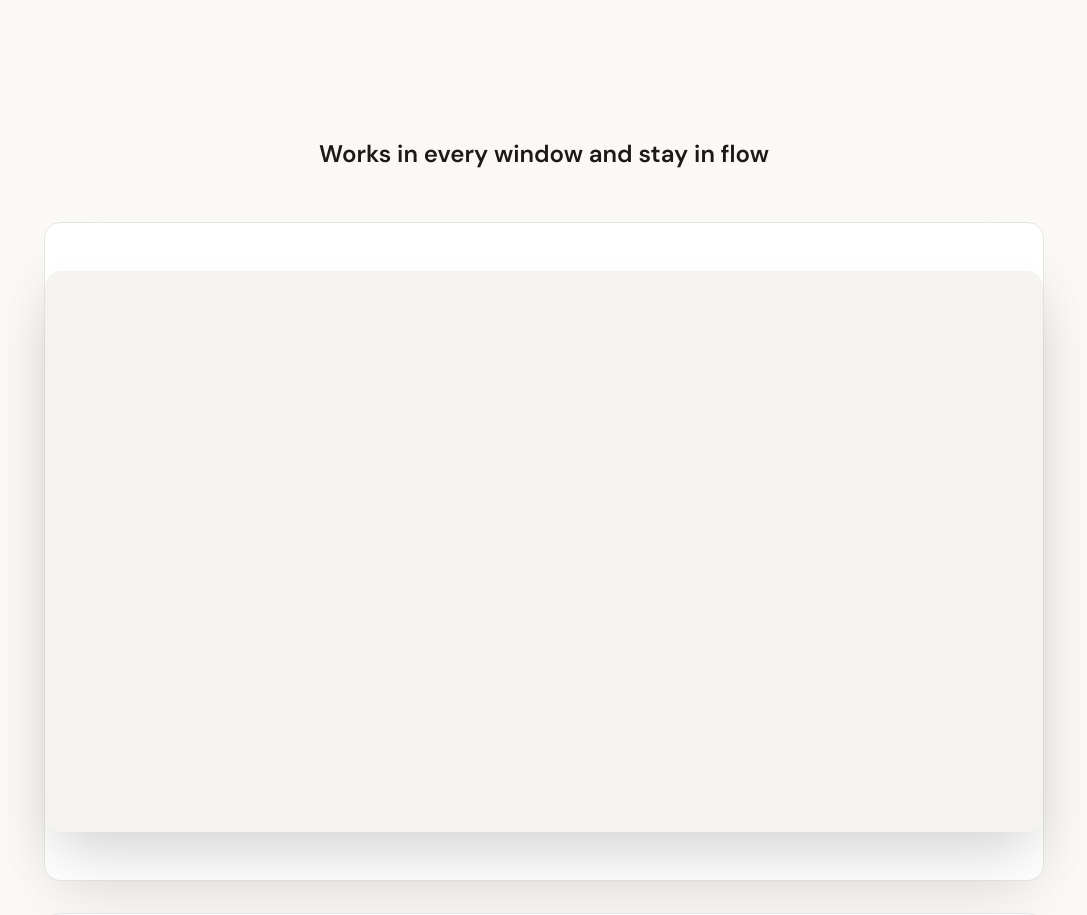
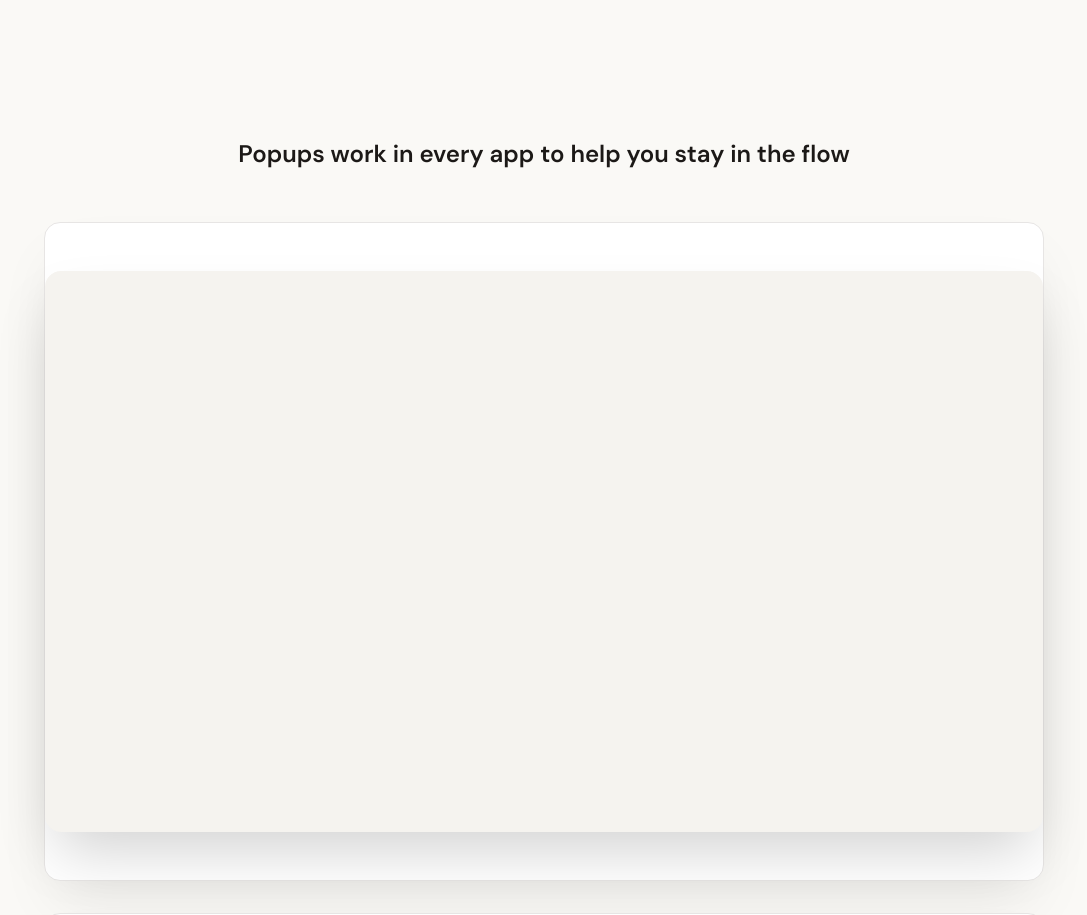
Before and after one commit to shawn0808/WordJournal, a plain HTML site: page docs/index.html in a window 1280 px wide. Shown: the part 1420-2335 px from the top of the page, without its empty margins (96-1183 px from the left). Drawn offline with Linux system fonts and the light colour scheme.

Commit message:
Update section title to 'Popups work in every app to help you stay in the flow'
Made-with: Cursor

```diff
--- a/docs/index.html
+++ b/docs/index.html
@@ -398,7 +398,7 @@
 
   <section class="features-section">
     <div class="container">
-      <h2>Works in every window and stay in flow</h2>
+      <h2>Popups work in every app to help you stay in the flow</h2>
       <div class="features">
         <div class="feature">
           <div class="feature-demo">
```
